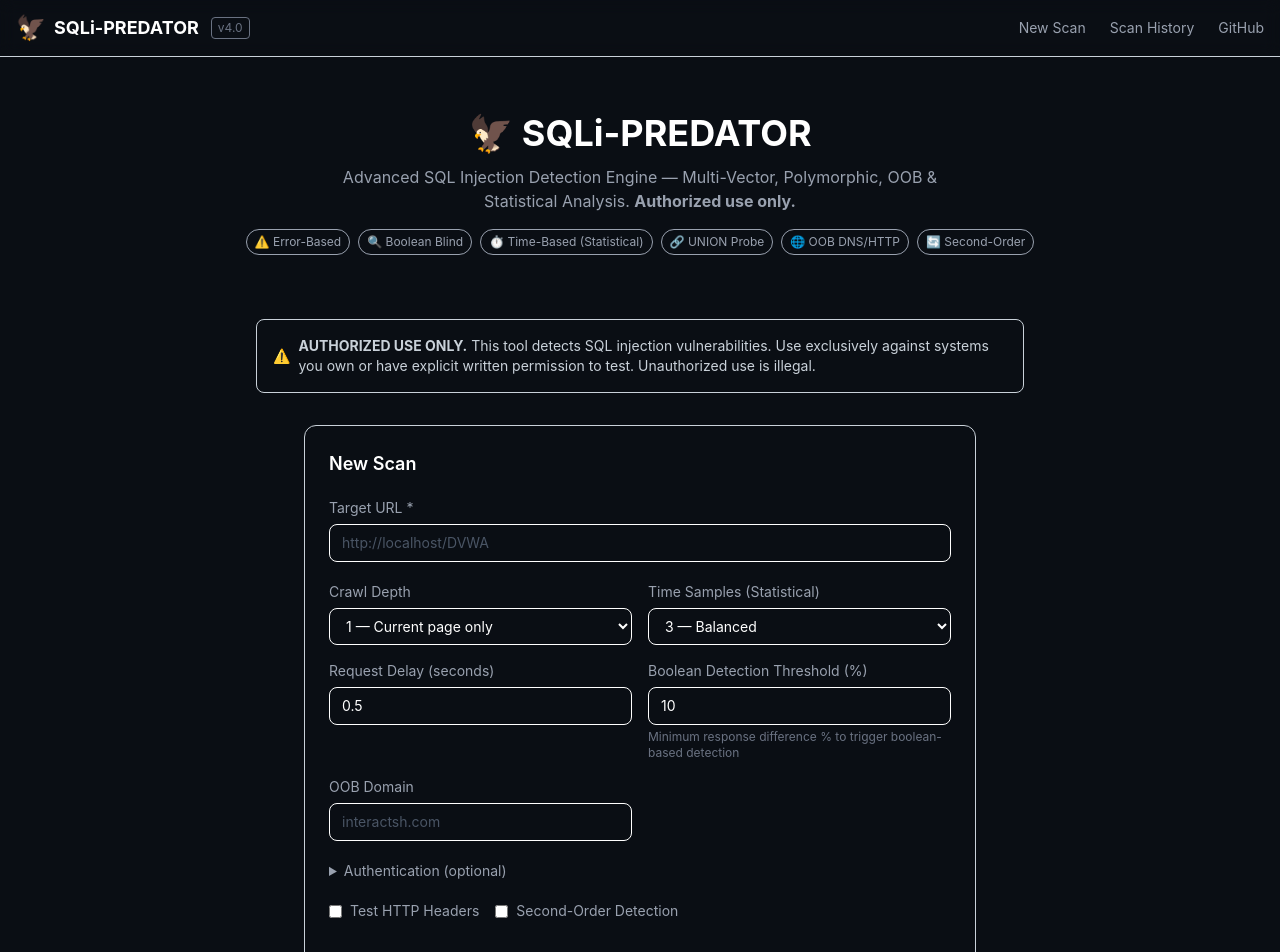
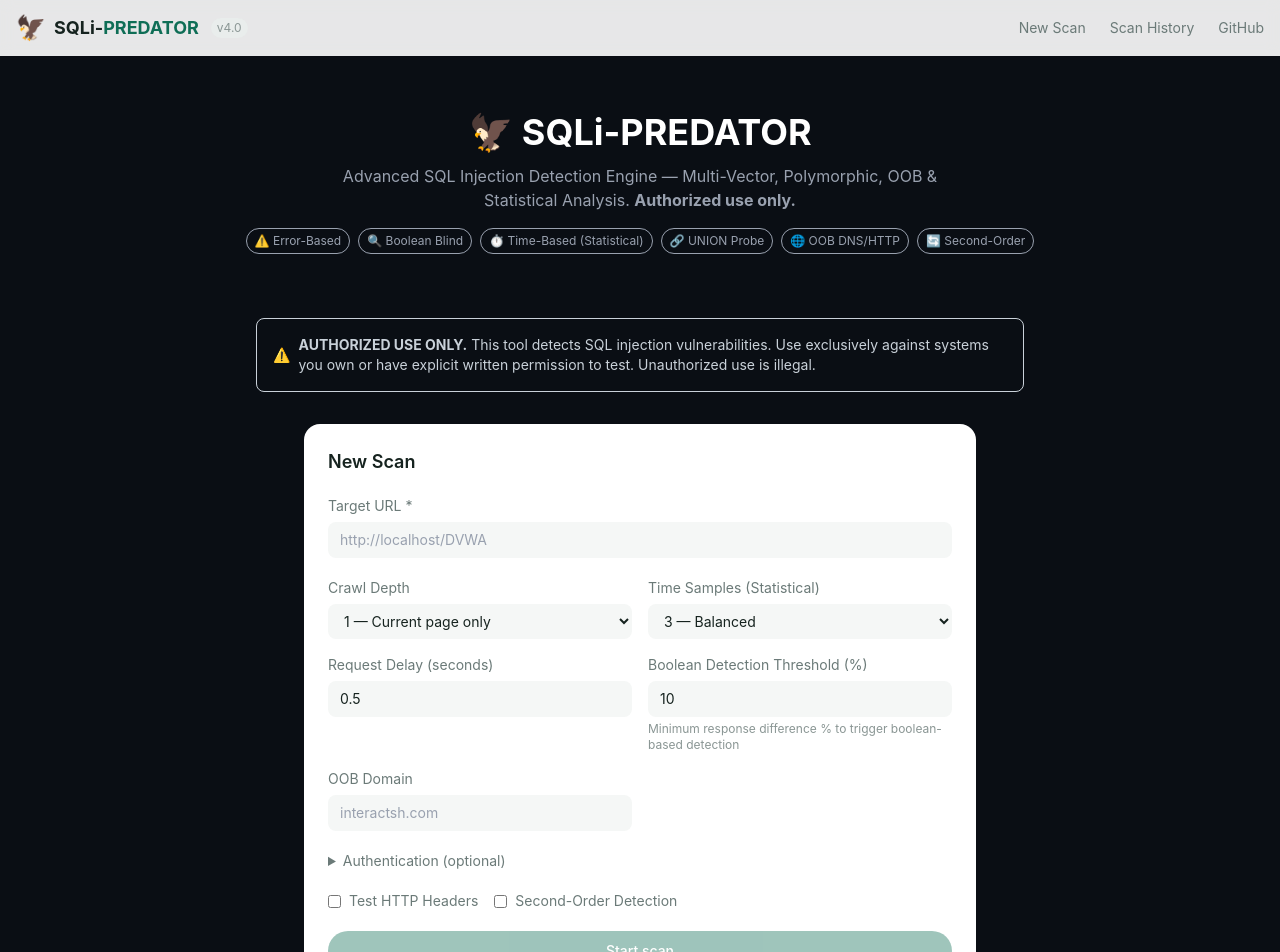
Before and after one commit to Husk120/sqli-predator-web, a Next.js app: page / in a window 1280 px wide. Shown: the top 952 px of the page. Built offline with nearby package versions, Linux system fonts and the light colour scheme.

Commit message:
Apply teal/light theme to New Scan form, Scan History page, and header

```diff
--- a/components/Header.tsx
+++ b/components/Header.tsx
@@ -7,14 +7,14 @@
     const [mobileOpen, setMobileOpen] = useState(false);
 
     return (
-        <header className="border-b border-surface-border bg-surface/80 backdrop-blur-sm sticky top-0 z-50">
+        <header className="bg-white/90 backdrop-blur-sm sticky top-0 z-50 shadow-sm">
             <div className="max-w-7xl mx-auto px-4 h-14 flex items-center justify-between">
                 <Link href="/" className="flex items-center gap-2">
                     <span className="text-2xl">🦅</span>
-                    <span className="font-bold text-lg text-white">
-                        SQLi-<span className="text-accent-blue">PREDATOR</span>
+                    <span className="font-bold text-lg text-[#16231F]">
+                        SQLi-<span className="text-[#0F6E56]">PREDATOR</span>
                     </span>
-                    <span className="text-xs text-gray-500 ml-1 border border-surface-border px-1.5 py-0.5 rounded">
+                    <span className="text-xs text-[#8A9694] ml-1 bg-[#E9EDEC] px-1.5 py-0.5 rounded-full">
                         v4.0
                     </span>
                 </Link>
@@ -22,13 +22,13 @@
                 <nav className="hidden md:flex items-center gap-6">
                     <Link
                         href="/"
-                        className="text-sm text-gray-400 hover:text-white transition-colors"
+                        className="text-sm text-[#6B7A78] hover:text-[#16231F] transition-colors"
                     >
                         New Scan
                     </Link>
                     <Link
                         href="/scans"
-                        className="text-sm text-gray-400 hover:text-white transition-colors"
+                        className="text-sm text-[#6B7A78] hover:text-[#16231F] transition-colors"
                     >
                         Scan History
                     </Link>
@@ -36,7 +36,7 @@
                         href="https://github.com/hackerai/sqli-predator"
                         target="_blank"
                         rel="noopener noreferrer"
-                        className="text-sm text-gray-400 hover:text-white transition-colors"
+                        className="text-sm text-[#6B7A78] hover:text-[#16231F] transition-colors"
                     >
                         GitHub
                     </a>
--- a/components/ScanForm.tsx
+++ b/components/ScanForm.tsx
@@ -41,30 +41,30 @@
     };
 
     return (
-        <form onSubmit={handleSubmit} className="bg-surface-card border border-surface-border rounded-xl p-6 space-y-5">
-            <h2 className="text-lg font-semibold text-white">New Scan</h2>
+        <form onSubmit={handleSubmit} className="bg-white rounded-2xl p-6 space-y-5">
+            <h2 className="text-lg font-semibold text-[#16231F]">New Scan</h2>
 
             {/* Target URL */}
             <div>
-                <label className="block text-sm text-gray-400 mb-1.5">Target URL *</label>
+                <label className="block text-sm text-[#6B7A78] mb-1.5">Target URL *</label>
                 <input
                     type="url"
                     value={targetUrl}
                     onChange={(e) => setTargetUrl(e.target.value)}
                     placeholder="http://localhost/DVWA"
                     required
-                    className="w-full bg-surface border border-surface-border rounded-lg px-3 py-2 text-sm text-white placeholder-gray-600 focus:outline-none focus:border-accent-blue transition-colors"
+                    className="w-full bg-[#F5F7F6] rounded-lg px-3 py-2 text-sm text-[#16231F] placeholder-gray-400 focus:outline-none focus:ring-2 focus:ring-[#0F6E56] transition-all"
                 />
             </div>
 
             {/* Two-column options */}
             <div className="grid grid-cols-1 md:grid-cols-2 gap-4">
                 <div>
-                    <label className="block text-sm text-gray-400 mb-1.5">Crawl Depth</label>
+                    <label className="block text-sm text-[#6B7A78] mb-1.5">Crawl Depth</label>
                     <select
                         value={crawlDepth}
                         onChange={(e) => setCrawlDepth(Number(e.target.value))}
-                        className="w-full bg-surface border border-surface-border rounded-lg px-3 py-2 text-sm text-white focus:outline-none focus:border-accent-blue"
+                        className="w-full bg-[#F5F7F6] rounded-lg px-3 py-2 text-sm text-[#16231F] placeholder-gray-400 focus:outline-none focus:ring-2 focus:ring-[#0F6E56] transition-all"
                     >
                         <option value={1}>1 — Current page only</option>
                         <option value={2}>2 — One level deep</option>
@@ -73,11 +73,11 @@
                 </div>
 
                 <div>
-                    <label className="block text-sm text-gray-400 mb-1.5">Time Samples (Statistical)</label>
+                    <label className="block text-sm text-[#6B7A78] mb-1.5">Time Samples (Statistical)</label>
                     <select
                         value={timeSamples}
                         onChange={(e) => setTimeSamples(Number(e.target.value))}
-                        className="w-full bg-surface border border-surface-border rounded-lg px-3 py-2 text-sm text-white focus:outline-none focus:border-accent-blue"
+                        className="w-full bg-[#F5F7F6] rounded-lg px-3 py-2 text-sm text-[#16231F] placeholder-gray-400 focus:outline-none focus:ring-2 focus:ring-[#0F6E56] transition-all"
                     >
                         <option value={1}>1 — Fast, less accurate</option>
                         <option value={3}>3 — Balanced</option>
@@ -87,7 +87,7 @@
                 </div>
 
                 <div>
-                    <label className="block text-sm text-gray-400 mb-1.5">Request Delay (seconds)</label>
+                    <label className="block text-sm text-[#6B7A78] mb-1.5">Request Delay (seconds)</label>
                     <input
                         type="number"
                         min="0.1"
@@ -95,12 +95,12 @@
                         step="0.1"
                         value={requestDelay}
                         onChange={(e) => setRequestDelay(Number(e.target.value))}
-                        className="w-full bg-surface border border-surface-border rounded-lg px-3 py-2 text-sm text-white focus:outline-none focus:border-accent-blue"
+                        className="w-full bg-[#F5F7F6] rounded-lg px-3 py-2 text-sm text-[#16231F] placeholder-gray-400 focus:outline-none focus:ring-2 focus:ring-[#0F6E56] transition-all"
                     />
                 </div>
 
                 <div>
-                    <label className="block text-sm text-gray-400 mb-1.5">Boolean Detection Threshold (%)</label>
+                    <label className="block text-sm text-[#6B7A78] mb-1.5">Boolean Detection Threshold (%)</label>
                     <input
                         type="number"
                         min="0"
@@ -108,48 +108,49 @@
                         step="1"
                         value={booleanThreshold}
                         onChange={(e) => setBooleanThreshold(Number(e.target.value))}
-                        className="w-full bg-surface border border-surface-border rounded-lg px-3 py-2 text-sm text-white focus:outline-none focus:border-accent-blue"
+                        className="w-full bg-[#F5F7F6] rounded-lg px-3 py-2 text-sm text-[#16231F] placeholder-gray-400 focus:outline-none focus:ring-2 focus:ring-[#0F6E56] transition-all"
                     />
-                    <p className="text-xs text-gray-500 mt-1">
+                    <p className="text-xs text-[#8A9694] mt-1">
                         Minimum response difference % to trigger boolean-based detection
                     </p>
                 </div>
-                        <div>
-                    <label className="block text-sm text-gray-400 mb-1.5">OOB Domain</label>
+
+                <div>
+                    <label className="block text-sm text-[#6B7A78] mb-1.5">OOB Domain</label>
                     <input
                         type="text"
                         value={oobDomain}
                         onChange={(e) => setOobDomain(e.target.value)}
                         placeholder="interactsh.com"
-                        className="w-full bg-surface border border-surface-border rounded-lg px-3 py-2 text-sm text-white placeholder-gray-600 focus:outline-none focus:border-accent-blue"
+                        className="w-full bg-[#F5F7F6] rounded-lg px-3 py-2 text-sm text-[#16231F] placeholder-gray-400 focus:outline-none focus:ring-2 focus:ring-[#0F6E56] transition-all"
                     />
                 </div>
             </div>
 
             {/* Auth section */}
             <details className="text-sm">
-                <summary className="text-gray-400 cursor-pointer hover:text-white transition-colors">
+                <summary className="text-[#6B7A78] cursor-pointer hover:text-[#16231F] transition-colors">
                     Authentication (optional)
                 </summary>
                 <div className="mt-3 grid grid-cols-1 md:grid-cols-2 gap-4">
                     <div>
-                        <label className="block text-sm text-gray-400 mb-1.5">Auth Cookie</label>
+                        <label className="block text-sm text-[#6B7A78] mb-1.5">Auth Cookie</label>
                         <input
                             type="text"
                             value={authCookie}
                             onChange={(e) => setAuthCookie(e.target.value)}
                             placeholder="PHPSESSID=abc123; security=low"
-                            className="w-full bg-surface border border-surface-border rounded-lg px-3 py-2 text-sm text-white placeholder-gray-600 focus:outline-none focus:border-accent-blue"
+                            className="w-full bg-[#F5F7F6] rounded-lg px-3 py-2 text-sm text-[#16231F] placeholder-gray-400 focus:outline-none focus:ring-2 focus:ring-[#0F6E56] transition-all"
                         />
                     </div>
                     <div>
-                        <label className="block text-sm text-gray-400 mb-1.5">Basic Auth (user:pass)</label>
+                        <label className="block text-sm text-[#6B7A78] mb-1.5">Basic Auth (user:pass)</label>
                         <input
                             type="text"
                             value={authCreds}
                             onChange={(e) => setAuthCreds(e.target.value)}
                             placeholder="admin:password"
-                            className="w-full bg-surface border border-surface-border rounded-lg px-3 py-2 text-sm text-white placeholder-gray-600 focus:outline-none focus:border-accent-blue"
+                            className="w-full bg-[#F5F7F6] rounded-lg px-3 py-2 text-sm text-[#16231F] placeholder-gray-400 focus:outline-none focus:ring-2 focus:ring-[#0F6E56] transition-all"
                         />
                     </div>
                 </div>
@@ -164,7 +165,7 @@
                         onChange={(e) => setTestAllHeaders(e.target.checked)}
                         className="rounded bg-surface border-surface-border text-accent-blue focus:ring-accent-blue"
                     />
-                    <span className="text-sm text-gray-400">Test HTTP Headers</span>
+                    <span className="text-sm text-[#6B7A78]">Test HTTP Headers</span>
                 </label>
                 <label className="flex items-center gap-2 cursor-pointer">
                     <input
@@ -173,7 +174,7 @@
                         onChange={(e) => setTestSecondOrder(e.target.checked)}
                         className="rounded bg-surface border-surface-border text-accent-blue focus:ring-accent-blue"
                     />
-                    <span className="text-sm text-gray-400">Second-Order Detection</span>
+                    <span className="text-sm text-[#6B7A78]">Second-Order Detection</span>
                 </label>
             </div>
 
@@ -181,9 +182,9 @@
             <button
                 type="submit"
                 disabled={scanning || !targetUrl.trim()}
-                className="w-full py-2.5 rounded-lg font-medium text-sm transition-all
-          bg-accent-blue text-white hover:bg-accent-blue/80
-          disabled:opacity-40 disabled:cursor-not-allowed"
+                className="w-full py-2.5 rounded-full font-medium text-sm transition-all
+  bg-[#0F6E56] text-white hover:bg-[#0F6E56]/90
+  disabled:opacity-40 disabled:cursor-not-allowed"
             >
                 {scanning ? (
                     <span className="flex items-center justify-center gap-2">
@@ -194,7 +195,7 @@
                         Scan Running...
                     </span>
                 ) : (
-                    "🚀 Start Scan"
+                    "Start scan"
                 )}
             </button>
         </form>
```
Also changed, not shown: app/scans/page.tsx (+16 -17 lines).
